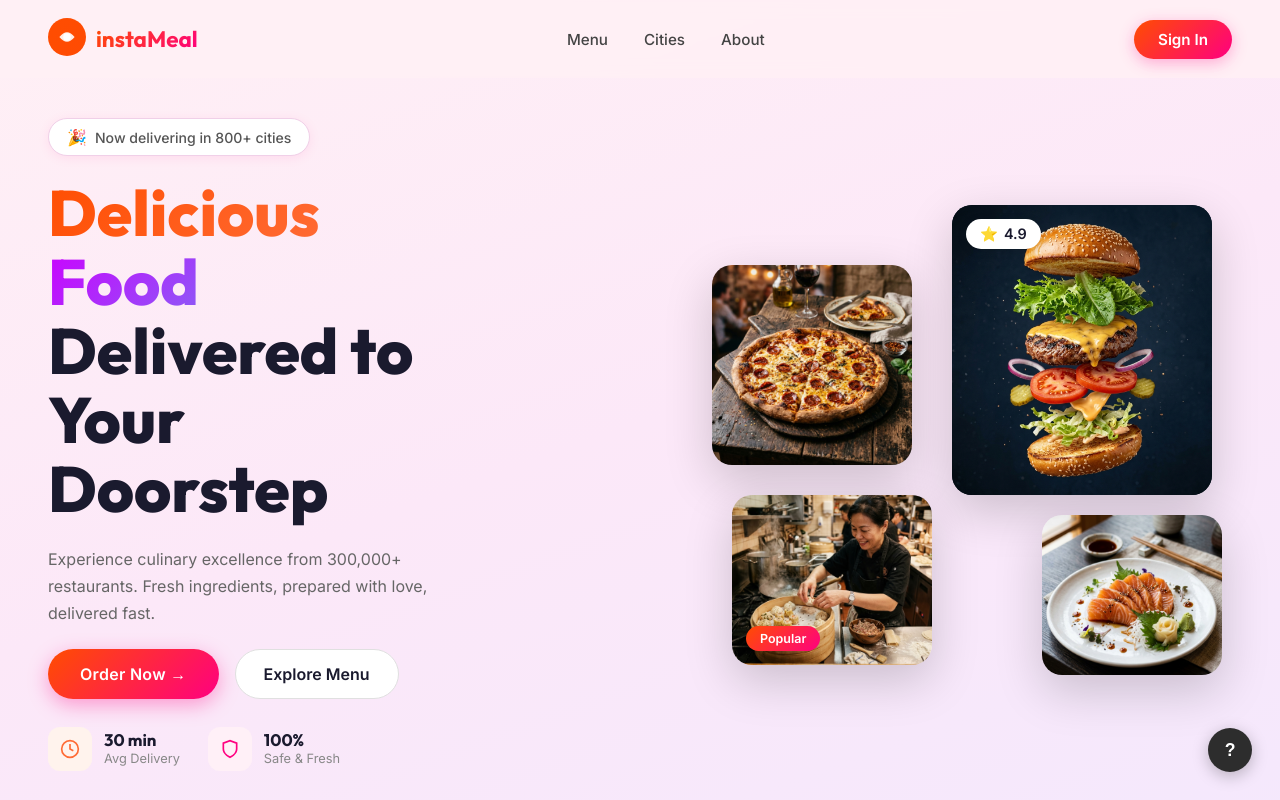
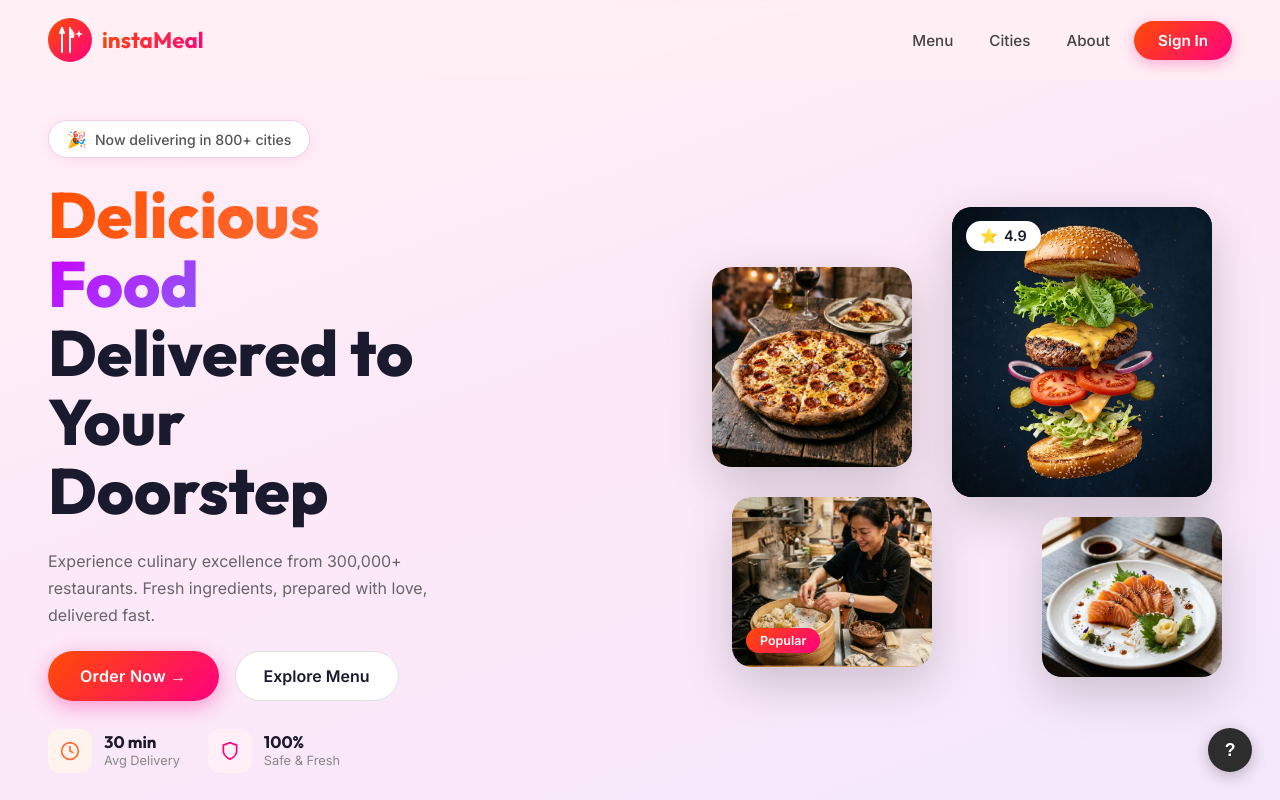
Before and after one commit to Roshan192004/InstaMeal, a React (Vite) app in the folder client/: page / in a window 1280 px wide. Shown: the top 800 px of the page. Built offline with nearby package versions, Linux system fonts and the light colour scheme; no server answers.

Commit message:
update nav bar

```diff
--- a/client/src/components/Navbar.css
+++ b/client/src/components/Navbar.css
@@ -20,9 +20,10 @@
 }
 
 .brand-logo svg {
-  width: 38px;
-  height: 38px;
+  /* size controlled by svg width/height attributes */
+  display: block;
 }
+
 
 .brand-name {
   font-family: 'Outfit', sans-serif;
@@ -55,8 +56,9 @@
 .navbar-actions {
   display: flex;
   align-items: center;
-  gap: 16px;
+  gap: 24px;
 }
+
 
 .btn-signin {
   background: linear-gradient(135deg, #FF4D00, #FF0080);
@@ -111,6 +113,7 @@
     padding: 20px;
     gap: 16px;
     box-shadow: 0 8px 24px rgba(0,0,0,0.1);
+    z-index: 200;
   }
 
   .navbar-links.open {
@@ -120,4 +123,8 @@
   .hamburger {
     display: flex;
   }
+
+  .btn-signin {
+    display: none;
+  }
 }
--- a/client/src/components/Navbar.jsx
+++ b/client/src/components/Navbar.jsx
@@ -8,28 +8,35 @@ function Navbar() {
     <nav className="navbar">
       <div className="navbar-brand">
         <div className="brand-logo">
-          <svg viewBox="0 0 40 40" fill="none" xmlns="http://www.w3.org/2000/svg">
-            <circle cx="20" cy="20" r="20" fill="url(#logoGrad)" />
-            <path d="M12 20 Q20 10 28 20 Q20 30 12 20Z" fill="white" opacity="0.9"/>
-            <circle cx="20" cy="20" r="4" fill="white"/>
+          <svg viewBox="0 0 44 44" fill="none" xmlns="http://www.w3.org/2000/svg" width="44" height="44">
             <defs>
-              <linearGradient id="logoGrad" x1="0" y1="0" x2="40" y2="40">
+              <linearGradient id="logoGrad2" x1="0" y1="0" x2="44" y2="44" gradientUnits="userSpaceOnUse">
                 <stop offset="0%" stopColor="#FF4D00"/>
                 <stop offset="100%" stopColor="#FF0080"/>
               </linearGradient>
             </defs>
+            <circle cx="22" cy="22" r="22" fill="url(#logoGrad2)"/>
+            {/* Fork */}
+            <line x1="14" y1="10" x2="14" y2="20" stroke="white" strokeWidth="2" strokeLinecap="round"/>
+            <line x1="14" y1="10" x2="12" y2="15" stroke="white" strokeWidth="2" strokeLinecap="round"/>
+            <line x1="14" y1="10" x2="16" y2="15" stroke="white" strokeWidth="2" strokeLinecap="round"/>
+            <line x1="14" y1="20" x2="14" y2="34" stroke="white" strokeWidth="2" strokeLinecap="round"/>
+            {/* Knife */}
+            <line x1="22" y1="10" x2="22" y2="34" stroke="white" strokeWidth="2" strokeLinecap="round"/>
+            <path d="M22 10 Q28 14 26 20 L22 20Z" fill="white" opacity="0.9"/>
+            {/* Sparkle */}
+            <path d="M31 12 L32 15 L35 16 L32 17 L31 20 L30 17 L27 16 L30 15Z" fill="white"/>
           </svg>
         </div>
         <span className="brand-name">instaMeal</span>
       </div>
 
-      <div className={`navbar-links ${menuOpen ? "open" : ""}`}>
-        <a href="#menu" className="nav-link">Menu</a>
-        <a href="#cities" className="nav-link">Cities</a>
-        <a href="#about" className="nav-link">About</a>
-      </div>
-
       <div className="navbar-actions">
+        <div className={`navbar-links ${menuOpen ? "open" : ""}`}>
+          <a href="#menu" className="nav-link">Menu</a>
+          <a href="#cities" className="nav-link">Cities</a>
+          <a href="#about" className="nav-link">About</a>
+        </div>
         <button className="btn-signin">Sign In</button>
         <button className="hamburger" onClick={() => setMenuOpen(!menuOpen)}>
           <span></span><span></span><span></span>
```
